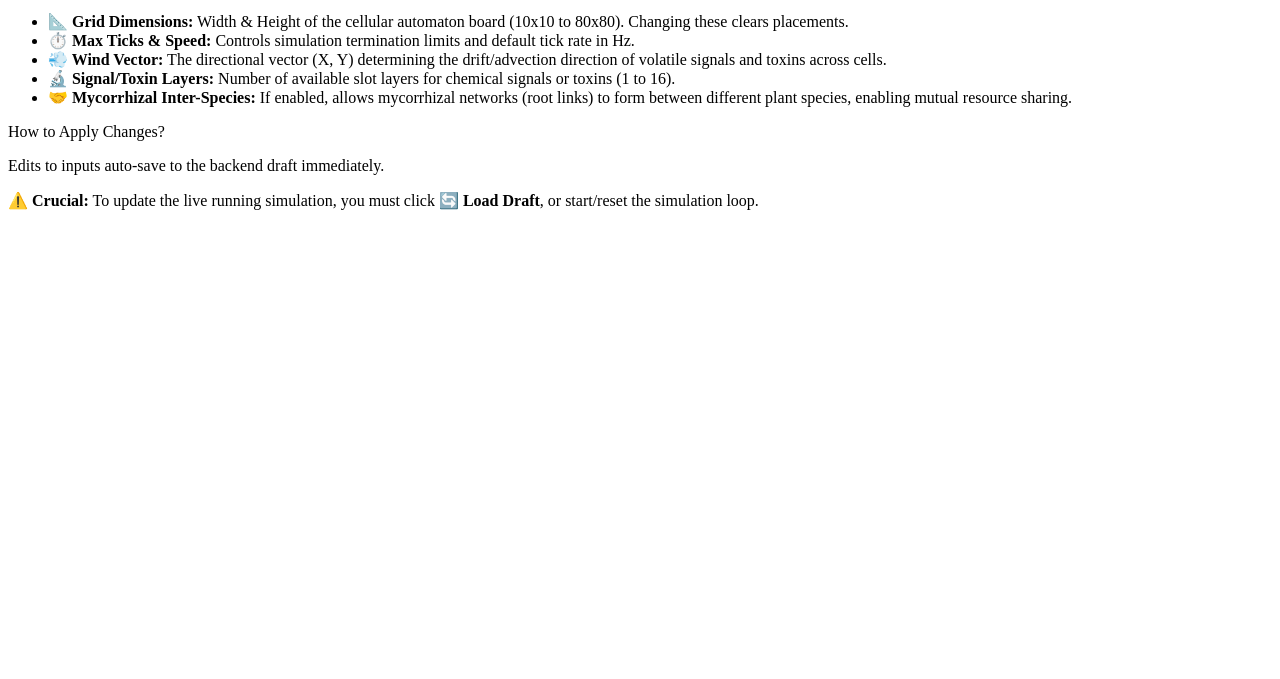
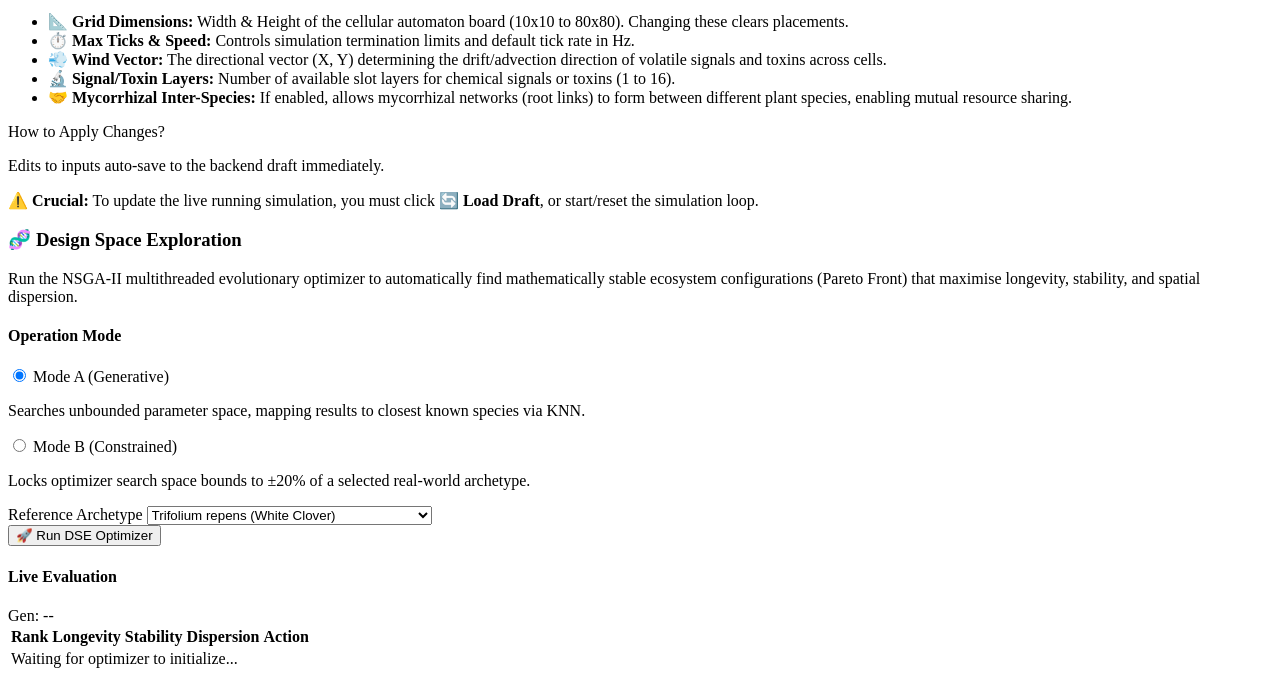
Before and after one commit to foersben/PHIDS, a FastAPI app: template src/phids/api/templates/partials/biotope_config.html in a window 1280 px wide. Shown: the part 541-1220 px from the top of the page. Before the commit the page ends 751 px from the top, so only its background shows below. Run offline with FastAPI, Linux system fonts and the light colour scheme; the template is opened without the code that fills it, so the values that code supplies are empty; parts of the project's set-up code (start-up, migrations or seed data) failed here and were passed over.

Commit message:
feat(dse): Phase 5 - HTMX UI and Human-in-the-Loop Workflow

```diff
--- a/src/phids/api/templates/partials/biotope_config.html
+++ b/src/phids/api/templates/partials/biotope_config.html
@@ -146,3 +146,4 @@
     </div>
   </div>
 </div>
+{% include 'partials/dse_panel.html' %}
--- /dev/null
+++ b/src/phids/api/templates/partials/dse_panel.html
@@ -0,0 +1,187 @@
+<div class="px-6 py-5 bg-slate-50 border-t border-slate-200" id="dse-panel-container">
+  <div class="flex items-start justify-between">
+    <div>
+      <h3 class="text-base font-semibold leading-6 text-slate-900 flex items-center gap-2">
+        <span class="text-xl">🧬</span> Design Space Exploration
+      </h3>
+      <p class="text-sm text-slate-500 mt-1 max-w-2xl">
+        Run the NSGA-II multithreaded evolutionary optimizer to automatically find mathematically stable
+        ecosystem configurations (Pareto Front) that maximise longevity, stability, and spatial dispersion.
+      </p>
+    </div>
+  </div>
+
+  <div class="mt-4 grid grid-cols-1 md:grid-cols-2 gap-6" id="dse-controls">
+    <!-- Configuration -->
+    <div class="space-y-4">
+      <div class="bg-white p-4 rounded-lg shadow-sm border border-slate-200">
+        <h4 class="text-sm font-medium text-slate-900 mb-3">Operation Mode</h4>
+        <div class="space-y-3">
+          <div class="flex items-center">
+            <input id="mode-a" name="dse_mode" type="radio" value="generative" checked
+                   class="h-4 w-4 border-slate-300 text-indigo-600 focus:ring-indigo-600"
+                   onchange="document.getElementById('mode-b-options').classList.add('hidden')">
+            <label for="mode-a" class="ml-3 block text-sm font-medium leading-6 text-slate-900">
+              Mode A (Generative)
+              <p class="text-xs text-slate-500 font-normal">Searches unbounded parameter space, mapping results to closest known species via KNN.</p>
+            </label>
+          </div>
+          <div class="flex items-center">
+            <input id="mode-b" name="dse_mode" type="radio" value="constrained"
+                   class="h-4 w-4 border-slate-300 text-indigo-600 focus:ring-indigo-600"
+                   onchange="document.getElementById('mode-b-options').classList.remove('hidden')">
+            <label for="mode-b" class="ml-3 block text-sm font-medium leading-6 text-slate-900">
+              Mode B (Constrained)
+              <p class="text-xs text-slate-500 font-normal">Locks optimizer search space bounds to &plusmn;20% of a selected real-world archetype.</p>
+            </label>
+          </div>
+        </div>
+
+        <div id="mode-b-options" class="mt-4 pt-4 border-t border-slate-100 hidden">
+          <label for="dse-archetype" class="block text-sm font-medium leading-6 text-slate-900">Reference Archetype</label>
+          <select id="dse-archetype" name="archetype" class="mt-1 block w-full rounded-md border-0 py-1.5 pl-3 pr-10 text-slate-900 ring-1 ring-inset ring-slate-300 focus:ring-2 focus:ring-indigo-600 sm:text-sm sm:leading-6">
+            <optgroup label="Flora">
+              <option value="Trifolium repens">Trifolium repens (White Clover)</option>
+              <option value="Taxus baccata">Taxus baccata (Yew)</option>
+            </optgroup>
+            <optgroup label="Herbivores">
+              <option value="Odocoileus virginianus">Odocoileus virginianus (White-tailed deer)</option>
+              <option value="Schistocerca gregaria">Schistocerca gregaria (Locust)</option>
+            </optgroup>
+          </select>
+        </div>
+      </div>
+
+      <div id="dse-action-area" class="flex items-center gap-3">
+        <!-- Start Button -->
+        <button type="button"
+                id="btn-start-dse"
+                class="inline-flex items-center gap-x-2 rounded-md bg-indigo-600 px-3.5 py-2.5 text-sm font-semibold text-white shadow-sm hover:bg-indigo-500 focus-visible:outline focus-visible:outline-2 focus-visible:outline-offset-2 focus-visible:outline-indigo-600 disabled:opacity-50"
+                hx-post="/api/dse/start"
+                hx-ext="json-enc"
+                hx-include="#dse-controls input[name='dse_mode']:checked, #dse-archetype"
+                hx-target="#dse-action-area"
+                hx-swap="innerHTML"
+                onclick="window.startDSEStream()">
+          <span>🚀 Run DSE Optimizer</span>
+        </button>
+      </div>
+    </div>
+
+    <!-- Live Telemetry / Pareto Front Dashboard -->
+    <div class="bg-slate-900 p-4 rounded-lg shadow-inner text-slate-300 relative min-h-[250px]" id="dse-telemetry-panel">
+      <div class="flex justify-between items-center mb-3">
+        <h4 class="text-sm font-medium text-slate-100 flex items-center gap-2">
+          <span class="relative flex h-3 w-3" id="dse-status-indicator">
+            <span class="animate-ping absolute inline-flex h-full w-full rounded-full bg-slate-400 opacity-75"></span>
+            <span class="relative inline-flex rounded-full h-3 w-3 bg-slate-500"></span>
+          </span>
+          Live Evaluation
+        </h4>
+        <span class="text-xs font-mono bg-slate-800 px-2 py-1 rounded text-indigo-400" id="dse-gen-counter">Gen: --</span>
+      </div>
+
+      <div class="overflow-x-auto">
+        <table class="min-w-full text-xs text-left text-slate-400">
+          <thead class="text-xs text-slate-300 uppercase bg-slate-800/50">
+            <tr>
+              <th scope="col" class="px-2 py-2">Rank</th>
+              <th scope="col" class="px-2 py-2">Longevity</th>
+              <th scope="col" class="px-2 py-2">Stability</th>
+              <th scope="col" class="px-2 py-2">Dispersion</th>
+              <th scope="col" class="px-2 py-2 text-right">Action</th>
+            </tr>
+          </thead>
+          <tbody id="dse-pareto-table">
+            <tr class="border-b border-slate-800/50">
+              <td colspan="5" class="px-2 py-4 text-center text-slate-500 italic">Waiting for optimizer to initialize...</td>
+            </tr>
+          </tbody>
+        </table>
+      </div>
+    </div>
+  </div>
+</div>
+
+<!-- DSE JavaScript Client -->
+<script>
+  let dseSocket = null;
+
+  window.startDSEStream = function() {
+    const indicatorWrap = document.getElementById('dse-status-indicator');
+    indicatorWrap.innerHTML = `
+      <span class="animate-ping absolute inline-flex h-full w-full rounded-full bg-emerald-400 opacity-75"></span>
+      <span class="relative inline-flex rounded-full h-3 w-3 bg-emerald-500"></span>
+    `;
+
+    // Close existing socket if any
+    if (dseSocket) {
+      dseSocket.close();
+    }
+
+    const wsProtocol = window.location.protocol === 'https:' ? 'wss:' : 'ws:';
+    const wsUrl = `${wsProtocol}//${window.location.host}/ws/dse/stream`;
+    dseSocket = new WebSocket(wsUrl);
+
+    dseSocket.onmessage = function(event) {
+      const data = JSON.parse(event.data);
+
+      if (data.generation) {
+        document.getElementById('dse-gen-counter').innerText = `Gen: ${data.generation}`;
+      }
+
+      if (data.pareto_front && data.pareto_front.length > 0) {
+        const tbody = document.getElementById('dse-pareto-table');
+        tbody.innerHTML = ''; // Clear previous
+
+        data.pareto_front.forEach((candidate, idx) => {
+          // In actual impl, we would assign an ID to apply
+          const tr = document.createElement('tr');
+          tr.className = "border-b border-slate-800/50 hover:bg-slate-800/50 transition-colors";
+
+          tr.innerHTML = `
+            <td class="px-2 py-2 font-mono text-indigo-300">#${idx + 1}</td>
+            <td class="px-2 py-2">${candidate.longevity.toFixed(1)} t</td>
+            <td class="px-2 py-2">${candidate.stability.toFixed(3)}</td>
+            <td class="px-2 py-2">${(candidate.dispersion * 100).toFixed(1)}%</td>
+            <td class="px-2 py-2 text-right">
+              <button type="button"
+                      class="text-xs bg-indigo-600/20 text-indigo-400 hover:bg-indigo-600/40 hover:text-indigo-300 px-2 py-1 rounded transition-colors"
+                      hx-post="/api/dse/apply/${idx}"
+                      hx-target="#main-workspace"
+                      onclick="window.stopDSEStream()">
+                Apply
+              </button>
+            </td>
+          `;
+          tbody.appendChild(tr);
+        });
+
+        // Re-process HTMX for the new buttons
+        htmx.process(document.getElementById('dse-pareto-table'));
+      }
+    };
+
+    dseSocket.onerror = function(error) {
+      console.error("DSE WebSocket Error:", error);
+    };
+
+    dseSocket.onclose = function() {
+      indicatorWrap.innerHTML = `
+        <span class="relative inline-flex rounded-full h-3 w-3 bg-slate-500"></span>
+      `;
+      console.log("DSE WebSocket Closed");
+    };
+  };
+
+  window.stopDSEStream = function() {
+    if (dseSocket) {
+      dseSocket.close();
+      dseSocket = null;
+    }
+    const indicatorWrap = document.getElementById('dse-status-indicator');
+    indicatorWrap.innerHTML = `
+      <span class="relative inline-flex rounded-full h-3 w-3 bg-slate-500"></span>
+    `;
+  };
+</script>
```
Also changed, not shown: src/phids/api/routers/dse.py (+22 -1 lines).
